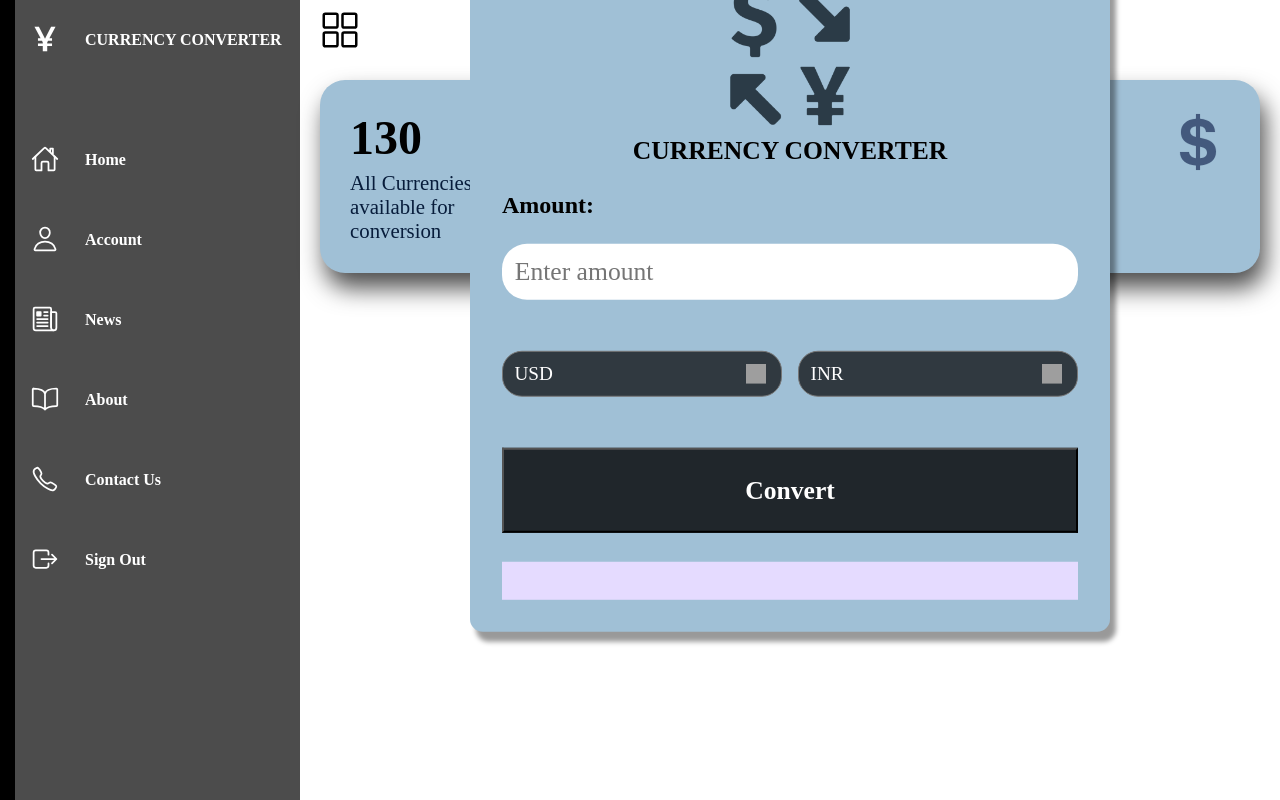
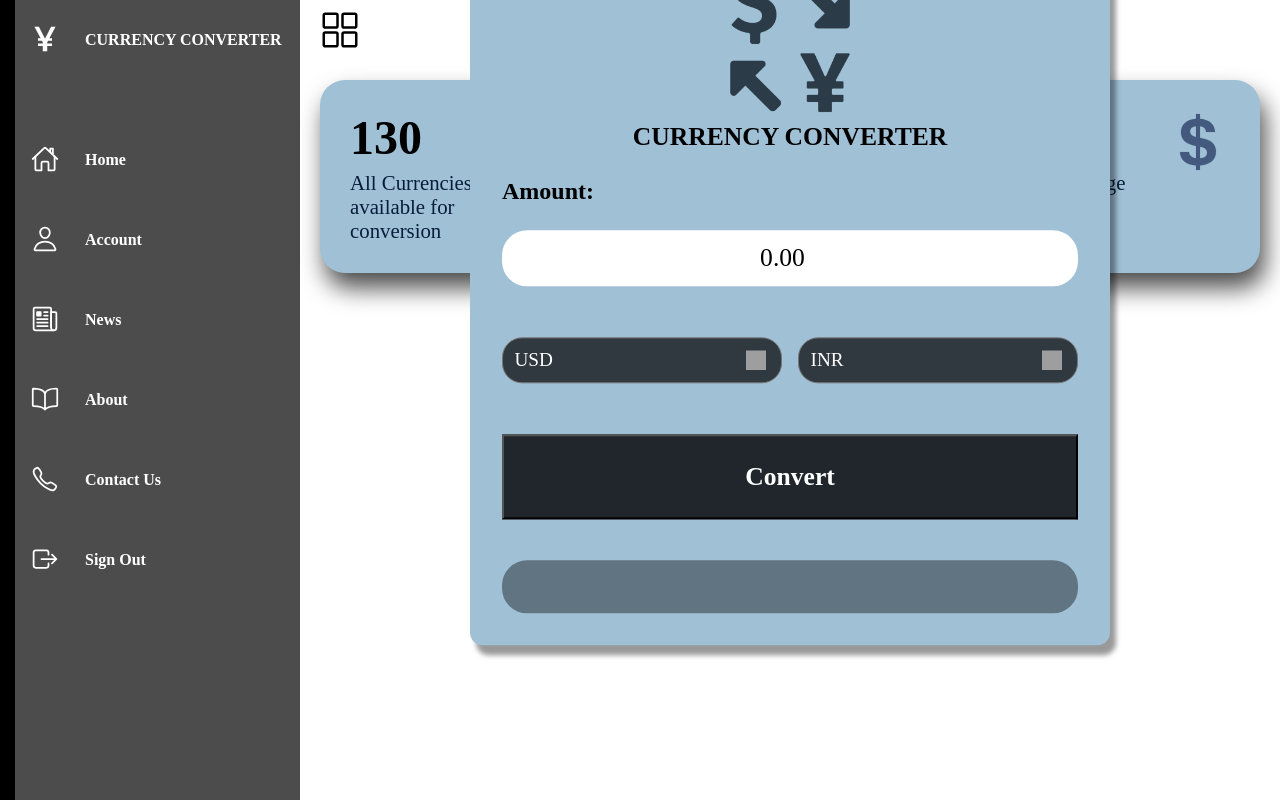
Before and after one commit to ritchie254/Alx-portfolio, a Flask app: page / in a window 1280 px wide. Run offline with Flask 3, Linux system fonts and the light colour scheme; some web fonts are replaced; grey boxes are pictures that could not be loaded.

Commit message:
deployment

```diff
--- a/app.py
+++ b/app.py
@@ -20,7 +20,7 @@ def login():
         password = request.form['password'].lower()
         user = {"email":email, "password":password}
         all_user.append(user)
-        return redirect(url_for("dashboard")), 201
+        return redirect('/')
     return render_template("login.html")
 
 @app.route("/signup", methods=["GET", "POST"], strict_slashes=False)
@@ -44,7 +44,6 @@ def reset():
     return render_template("password_reset.html")
 
 @app.route("/", strict_slashes=False)
-@app.route("/dashboard", strict_slashes=False)
 def dashboard():
     """
         displays the dashboard of the website
--- a/static/scripts/dashboard.js
+++ b/static/scripts/dashboard.js
@@ -182,10 +182,11 @@ const currencies = [
 	  "ZMW",
 	  "ZWL"
 ]
-let apiKey = "https://v6.exchangerate-api.com/v6/f42d212b4220532460f917a1/latest/USD";
+let api = "https://v6.exchangerate-api.com/v6/f42d212b4220532460f917a1/latest/USD";
 
 const fromDropDown = document.getElementById("from-currency-select");
 const toDropDown = document.getElementById("to-currency-select");
+const result = document.getElementById("result");
 
 currencies.forEach((currency) => {
 	const option = document.createElement("option");
@@ -210,16 +211,17 @@ let convertCurrency = () => {
 	const toCurrency = toDropDown.value;
 
 	if (amount.length != 0) {
-		fetch(apiKey)
+		fetch(api)
 			.then((resp) => resp.json())
 			.then((data) => {
 				let fromExchangeRate = data.conversion_rates[fromCurrency];
 				let toExchangeRate = data.conversion_rates[toCurrency];
 				const convertedAmount = (amount / fromExchangeRate) * toExchangeRate;
 				result.innerHTML = `${amount} ${fromCurrency} = ${convertedAmount.toFixed(2)} ${toCurrency}`;
+
 			});
 	} else {
-		alert("enter amount");
+		alert("Enter amount to be converted");
 	}
 };
 
--- a/static/styles/dashboard.css
+++ b/static/styles/dashboard.css
@@ -307,9 +307,10 @@ input#amount {
 	display: block;
 	width: 100%;
 	border: none;
+	text-align: center;
 	border-bottom; 2px solid #02002c;
 	border-radius: 25px;
-	color: #7a789d;
+	color: #000;
 	margin-bottom: 2em;
 	margin-top: 1em;
 	padding: 0.5em;
@@ -348,17 +349,18 @@ button {
 	width: 100%;
 	background-color: rgba(0,0,0,0.8);
 	padding: 1em 0;
-	border-radius; 0.5em;
+	border-radius; 20px;
 	margin-top: 2em;
 	color: #fff;
 	font-weight: 600;
 }
 
 .result {
-	font-size: 1.5em;
+	font-size: 2.1em;
 	text-align: center;
 	margin-top: 1.2em;
-	color: #02002c;
-	background-color: #e5dbff;
+	background-color: rgba(0,0,0,0.4);
 	padding: 0.8em 0;
+	border-radius: 25px;
+	color: #fff;
 }
--- a/templates/dashboard.html
+++ b/templates/dashboard.html
@@ -59,7 +59,7 @@
 						</a>
 					</li>
 					<li>
-						<a href="#">
+						<a href="{{ url_for('login') }}">
 							<span class="icon">
 								<ion-icon name="exit-outline"></ion-icon>
 							</span>
@@ -103,8 +103,8 @@
 					</div>
 					<div class="card">
 						<div>
-							<div class="numbers">130</div>
-							<div class="cardName">currency</div>
+							<div class="numbers">API</div>
+							<div class="cardName">using exchange rates api for conversions</div>
 						</div>
 						<div class="iconBox">                                                                                 	<ion-icon name="logo-usd"></ion-icon>
 						</div>
@@ -116,13 +116,13 @@
 						<h1 class="app-title">Currency converter</h1>
 					</div>
 					<label for="amount">Amount: </label>
-					<input type="number" id="amount" placeholder="Enter amount" />
+					<input type="number" id="amount" value="0.00" />
 					<div class="dropdown">
 						<select id="from-currency-select"></select>
 						<select id="to-currency-select"></select>
 					</div>
 					<button id="convert-button">Convert</button>
-					<p class="result"></p>
+					<p class="result", id="result"></p>
 				</div>
 			</div>
 
```
